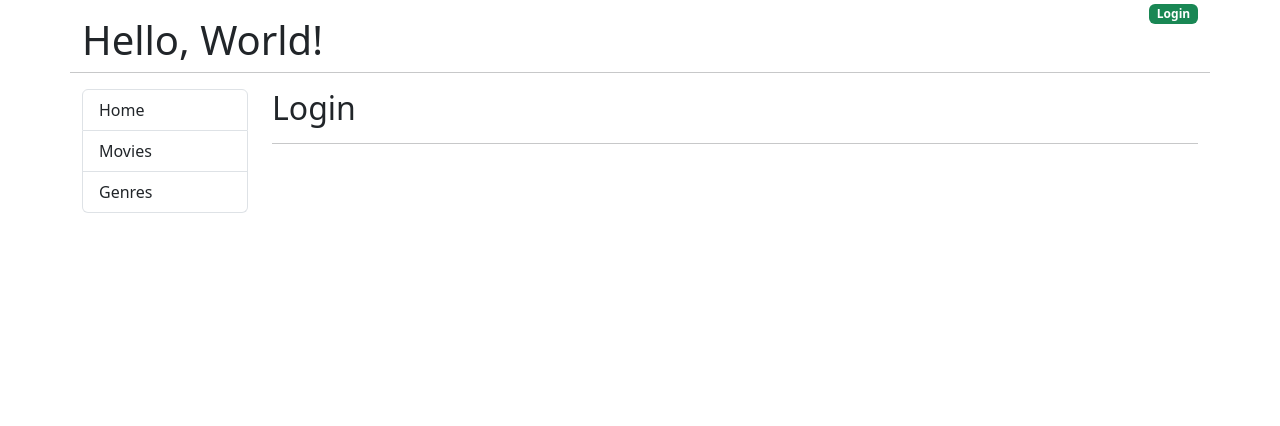
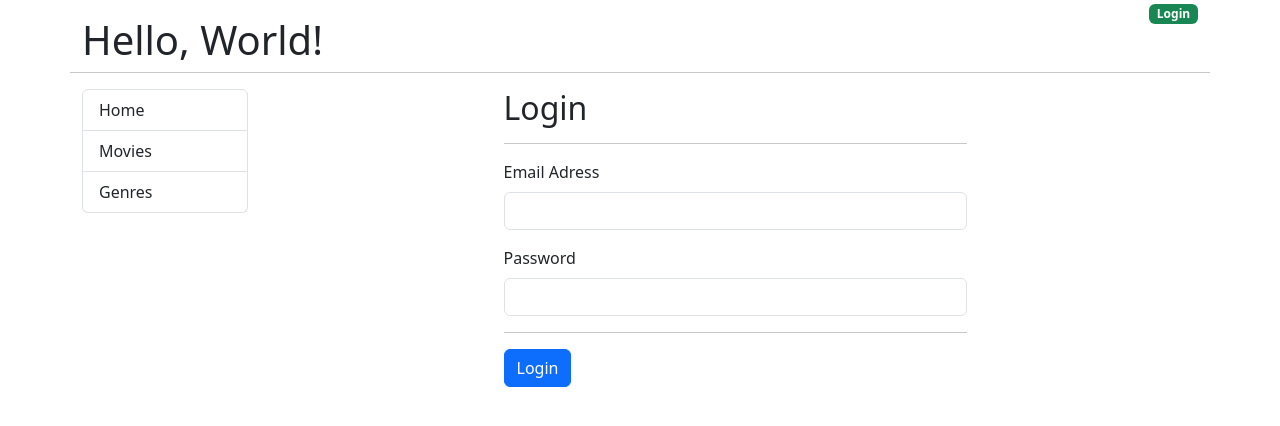
Before and after one commit to misalima/go-movies, a React (Create React App) app: page /login in a window 1280 px wide. Shown: the top 426 px of the page. Built offline with nearby package versions, Linux system fonts and the light colour scheme.

Commit message:
finish login / logout functionalities; add alert message component

```diff
--- a/src/App.jsx
+++ b/src/App.jsx
@@ -1,9 +1,15 @@
 import { useState } from 'react';
 import { Link, Outlet } from "react-router-dom";
+import Alert from './components/Alert';
 
 function App() {
   const [jwtToken, setJwtToken] = useState("");
+  const [alertMessage, setAlertMessage] = useState("");
+  const [alertClassname, setAlertClassName] = useState("d-none");
 
+  function logOut() {
+    setJwtToken("");
+  }
   return (
     <div className="container">
       <div className="row">
@@ -13,7 +19,7 @@ function App() {
         <div className="col text-end">
           {jwtToken === ""
             ?<Link to="/login"><span className="badge bg-success">Login</span></Link>
-            :<Link to="/logout"><span className="badge bg-secondary">Logout</span></Link>
+            :<Link onClick={logOut} to="/login"><span className="badge bg-secondary">Logout</span></Link>
           }
         </div>
         <hr className="mb-3" />
@@ -38,7 +44,13 @@ function App() {
         </div>
 
         <div className="col-md-10">
-          <Outlet />
+          <Alert
+            message={alertMessage}
+            className={alertClassname}
+          />
+          <Outlet context={{
+            jwtToken, setJwtToken, setAlertClassName, setAlertMessage
+          }}/>
         </div>
       </div>
     </div>
--- /dev/null
+++ b/src/components/Alert.jsx
@@ -0,0 +1,9 @@
+const Alert = (props) => {
+    return (
+        <div className={"alert " + props.className} role="alert">
+            {props.message}
+        </div>
+    );
+}
+
+export default Alert;
--- a/src/components/Login.jsx
+++ b/src/components/Login.jsx
@@ -1,9 +1,62 @@
+import { useState } from "react";
+import Input from "./form/Input";
+import { useNavigate, useOutletContext } from "react-router-dom";
+
 const Login = () => {
+
+    const [email, setEmail] = useState("");
+    const [password, setPassword] = useState("");
+    const { setJwtToken } = useOutletContext();
+    const { setAlertClassName } = useOutletContext();
+    const { setAlertMessage } = useOutletContext();
+
+    const navigate = useNavigate();
+
+    const handleSubmit = (event) => {
+        event.preventDefault();
+
+        if (email === "admin@example.com") {
+            setJwtToken("abc");
+            console.log("email/pass", email, password);
+            setAlertClassName("d-none");
+            setAlertMessage("");
+            navigate("/");
+        } else {
+            setAlertClassName("alert-danger");
+            setAlertMessage("Invalid email/password.");
+        }
+    }
     return (
-        <div>
+        <div className="col-md-6 offset-md-3">
             <h2>Login</h2>
             <hr />
 
+            <form onSubmit={handleSubmit}>
+                <Input
+                    title="Email Adress"
+                    name="email"
+                    type="email"
+                    className="form-control"
+                    autoComplete="email-new"
+                    onChange={(event) => setEmail(event.target.value)}
+                />
+                <Input
+                    title="Password"
+                    name="password"
+                    type="password"
+                    className="form-control"
+                    autoComplete="password-new"
+                    onChange={(event) => setPassword(event.target.value)}
+                />
+
+                <hr />
+
+                <input
+                    type="submit"
+                    className="btn btn-primary"
+                    value="Login"
+                 />
+            </form>
         </div>
     );
 }
--- /dev/null
+++ b/src/components/form/Input.jsx
@@ -0,0 +1,24 @@
+import { forwardRef } from "react";
+
+const Input = forwardRef((props, ref) => {
+    return (
+        <div className="mb-3">
+            <label htmlFor={props.name} className="form-label">
+                {props.title}
+            </label>
+            <input
+                type={props.type}
+                className={props.className}
+                id={props.name}
+                ref={ref}
+                placeholder={props.placeholder}
+                onChange={props.onChange}
+                autoComplete={props.autoComplete}
+                value={props.value}
+            />
+            <div className={props.errorDiv}>{props.errorMsg}</div>
+        </div>
+    )
+});
+
+export default Input;
--- a/src/index.js
+++ b/src/index.js
@@ -11,6 +11,7 @@ import EditMovie from './components/EditMovie';
 import ManageCatalogue from './components/ManageCatalogue';
 import GraphQL from './components/GraphQL';
 import Login from './components/Login';
+
 
 const router = createBrowserRouter([
   {
```
